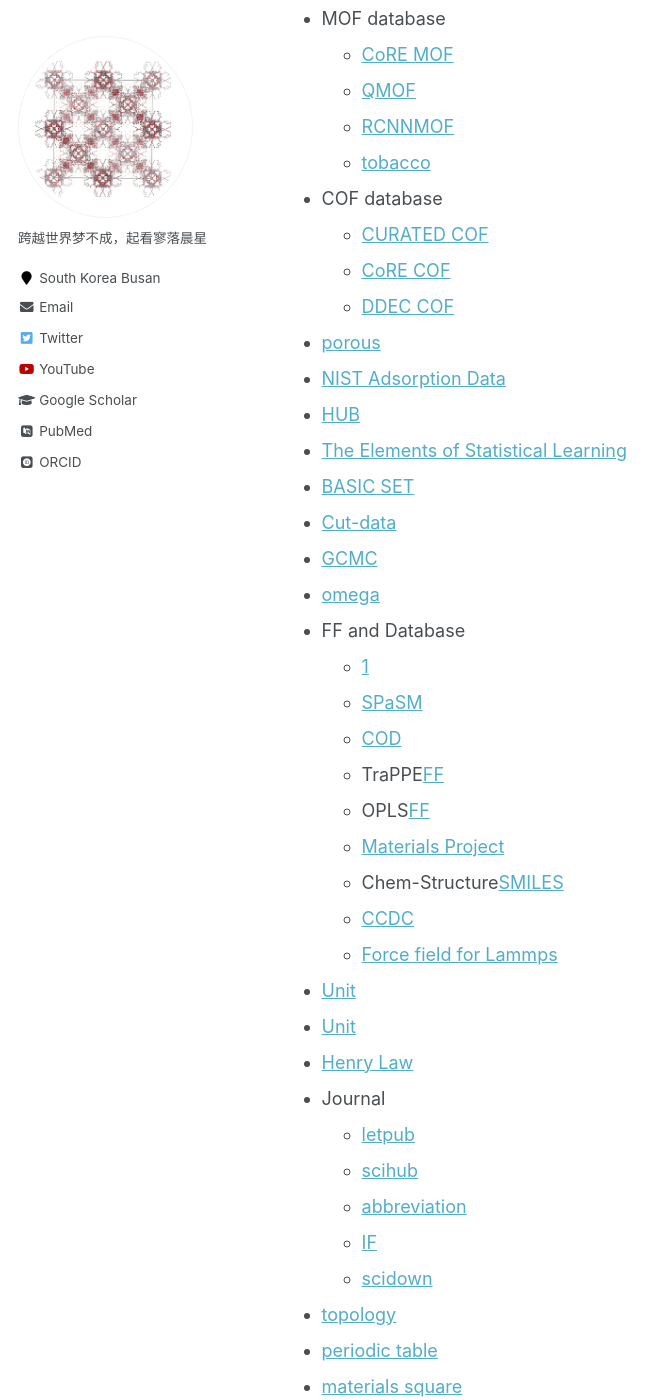
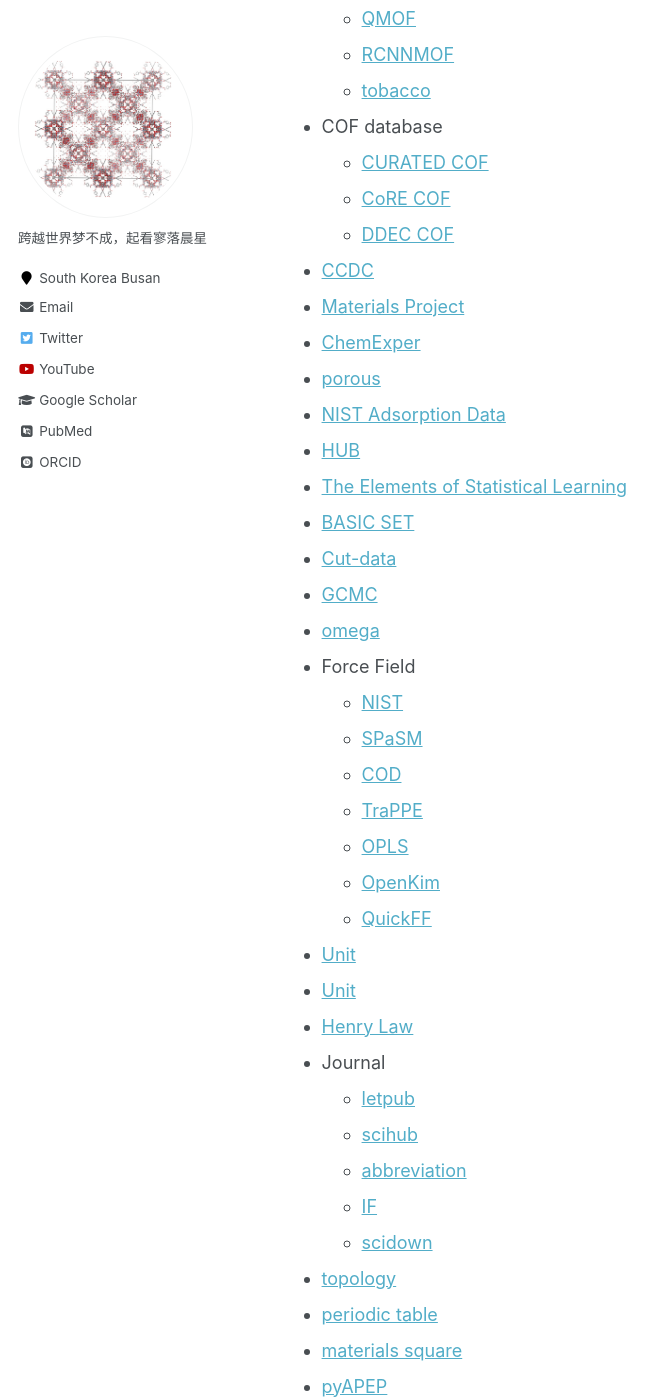
Before and after one commit to sxm13/ZGBshenxiaomoCV.github.io, a Jekyll site: the page built from _pages/markdown.md, in a window 1280 px wide and 1400 px high, scrolled down 2447 px. Shown: the whole window, without its empty margins (0-671 px from the left). Built offline with Jekyll 4.4.1, drawn with Linux system fonts in a browser that asks for light colours; some web fonts are replaced; some of the changed text lies outside the part shown.

Commit message:
Update markdown.md

```diff
--- a/_pages/markdown.md
+++ b/_pages/markdown.md
@@ -59,11 +59,9 @@
   * [xtb](https://xtb-docs.readthedocs.io/en/latest/contents.html)
   * [cclib](https://cclib.github.io/ "cclib")
   * [pymatflow](https://pymatflow.readthedocs.io/en/latest/index.html)
-* MOF-Force field
-  * DFT[FF](https://github.com/molmod/QuickFF)
-* disorder[disorder](https://github.com/jichunlian/disorder)
-* Pto[f](https://github.com/sxm13/ZGBshenxiaomoCV.github.io/tree/main/files/fugacity)
-* OMS[check](https://github.com/kjappelbaum/mofchecker)和[OMS](https://github.com/emmhald/open_metal_detector)
+* [disorder](https://github.com/jichunlian/disorder)
+* [Ptof](https://github.com/sxm13/ZGBshenxiaomoCV.github.io/tree/main/files/fugacity)
+* [OMScheck](https://github.com/kjappelbaum/mofchecker)和[OMS](https://github.com/emmhald/open_metal_detector)
 * [AIWrhite](https://chat.openai.com/chat)
 * [FindDiffusivity](https://openpnm.org/examples/applications/effective_diffusivity_and_tortuosity.html)
 * [download book](https://libgen.is/)
@@ -78,6 +76,9 @@
   * [CURATED COF](https://github.com/danieleongari/CURATED-COFs)
   * [CoRE COF](https://github.com/core-cof/CoRE-COF-Database)
   * [DDEC COF](https://www.materialscloud.org/discover/curated-cofs#mcloudHeader)
+* [CCDC](https://www.ccdc.cam.ac.uk/)
+* [Materials Project](https://materialsproject.org/)
+* [ChemExper](http://www.chemexper.com/)
 * [porous](https://github.com/SimonEnsemble/porous-material-AI-gym)
 * [NIST Adsorption Data](https://adsorption.nist.gov/index.php#home)
 * [HUB](https://datahub.hymarc.org/dataset)
@@ -86,16 +87,14 @@
 * [Cut-data](https://apps.automeris.io/wpd/)
 * [GCMC](https://www.eng.buffalo.edu/~kofke/ce530/Lectures/Lecture22/sld002.htm)
 * [omega](http://www.ap1700.com/ShowWord33.htm)
-* FF and Database
-  * [1](https://www.ctcms.nist.gov/potentials/)
+* Force Field
+  * [NIST](https://www.ctcms.nist.gov/potentials/)
   * [SPaSM](https://spasmmini.weebly.com/potentials.html)
   * [COD](http://www.crystallography.net/cod/search.html)
-  * TraPPE[FF](http://trappe.oit.umn.edu/)
-  * OPLS[FF](http://zarbi.chem.yale.edu/ligpargen/)
-  * [Materials Project](https://materialsproject.org/)
-  * Chem-Structure[SMILES](http://www.chemexper.com/)
-  * [CCDC](https://www.ccdc.cam.ac.uk/)
-  * [Force field for Lammps](https://openkim.org/)
+  * [TraPPE](http://trappe.oit.umn.edu/)
+  * [OPLS](http://zarbi.chem.yale.edu/ligpargen/)
+  * [OpenKim](https://openkim.org/)
+  * [QuickFF](https://github.com/molmod/QuickFF)
 * [Unit](https://www.colby.edu/chemistry/PChem/Hartree.html)
 * [Unit](http://wild.life.nctu.edu.tw/class/common/energy-unit-conv-table.html)
 * [Henry Law](https://www.henrys-law.org/henry/)
@@ -108,6 +107,7 @@
 * [topology](http://rcsr.anu.edu.au/nets)
 * [periodic table](https://ptable.com/#%E6%80%A7%E8%B4%A8)
 * [materials square](https://www.materialssquare.com/blog?category=simulation-tip&language=en)
+* [pyAPEP](https://github.com/sebyga/pyAPEP)
 
 ## Study
 * Machine learning
```
Also changed, not shown: other parts of _pages/markdown.md (+4 -4 lines).
